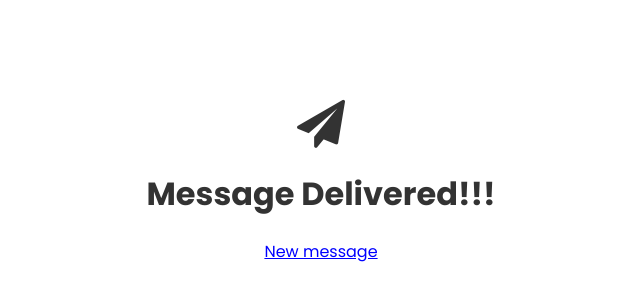
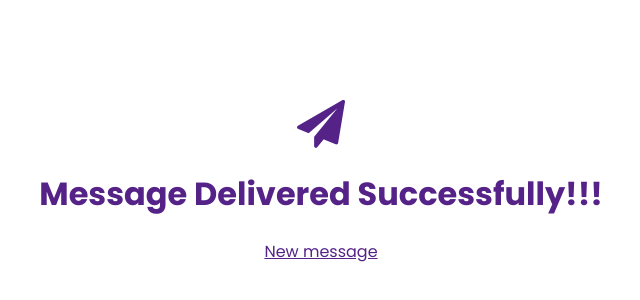
Before and after one commit to ibemcaleb/mail-sender, a website: page public/success.html in a window 1280 px wide. Shown: the part 106-406 px from the top of the page, without its empty margins (319-959 px from the left). Drawn offline with Linux system fonts and the light colour scheme.

Commit message:
change some content

```diff
--- a/package.json
+++ b/package.json
@@ -4,7 +4,8 @@
   "description": "",
   "main": "server.js",
   "scripts": {
-    "start": "nodemon server.js"
+    "start": "node server.js",
+    "dev": "nodemon server.js"
   },
   "keywords": [],
   "author": "",
--- a/public/success.css
+++ b/public/success.css
@@ -7,11 +7,11 @@ body {
   justify-content: center;
   align-items: center;
   height: 70vh;
-  color: #333333;
+  color: #528;
 }
 
 a {
-  color: blue;
+  color: #528;
 }
 
 a:hover {
--- a/public/success.html
+++ b/public/success.html
@@ -12,12 +12,12 @@
       rel="stylesheet"
       href="https://cdnjs.cloudflare.com/ajax/libs/font-awesome/4.7.0/css/font-awesome.min.css"
     />
-    <title>Mail Sent</title>
+    <title>Delivery Report</title>
   </head>
   <body>
     <i class="fa fa-paper-plane icon"></i>
 
-    <h1>Message Delivered!!!</h1>
+    <h1>Message Delivered Successfully!!!</h1>
     <a href="./index.html">New message</a>
   </body>
 </html>
--- a/server.js
+++ b/server.js
@@ -94,7 +94,7 @@ app.post("/", async (req, res) => {
               } else {
                 // Success block
                 console.log("Email sent: " + info.response);
-                return res.redirect("/");
+                return res.redirect("/success.html");
               }
             });
           } catch (error) {
```
Also changed, not shown: public/index.html (+1 -0 lines).
